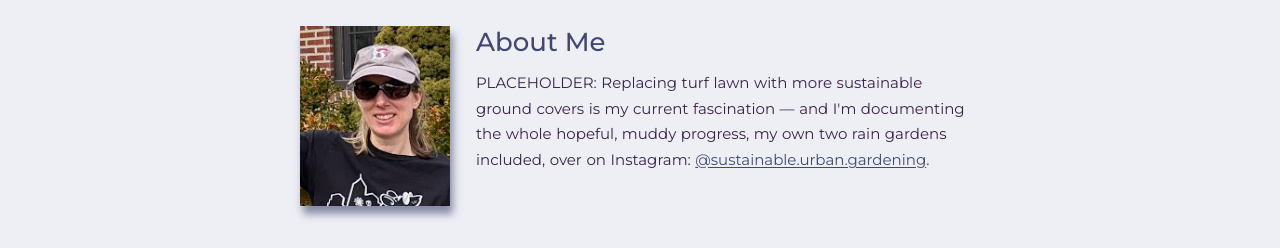
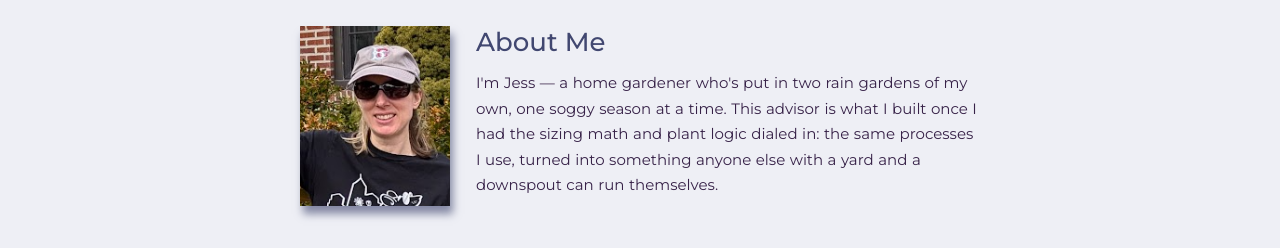
Before and after one commit to jessbodie/raingarden-frontend, a Next.js app: page /raingarden/ in a window 1280 px wide. Shown: the part 2197-2445 px from the top of the page. Built offline with nearby package versions, Linux system fonts and the light colour scheme; no server answers.

Commit message:
Add About Me copy to landing

```diff
--- a/src/components/landing/LandingScreen.tsx
+++ b/src/components/landing/LandingScreen.tsx
@@ -96,7 +96,7 @@ export function LandingScreen() {
           />
         </figure>
 
-        {/* About Me — PLACEHOLDER bio */}
+        {/* About Me */}
         <div className={styles.about}>
           <div className={styles.aboutPortrait}>
             {/* eslint-disable-next-line @next/next/no-img-element */}
@@ -105,10 +105,7 @@ export function LandingScreen() {
           <div>
             <h2 className={styles.aboutHeading}>About Me</h2>
             <p className={styles.aboutBio}>
-              PLACEHOLDER: Replacing turf lawn with more sustainable ground covers is my current
-              fascination — and I&apos;m documenting the whole hopeful, muddy progress, my own two
-              rain gardens included, over on Instagram:{' '}
-              <a href="#">@sustainable.urban.gardening</a>.
+              I'm Jess — a home gardener who's put in two rain gardens of my own, one soggy season at a time. This advisor is what I built once I had the sizing math and plant logic dialed in: the same processes I use, turned into something anyone else with a yard and a downspout can run themselves.
             </p>
           </div>
         </div>
```
